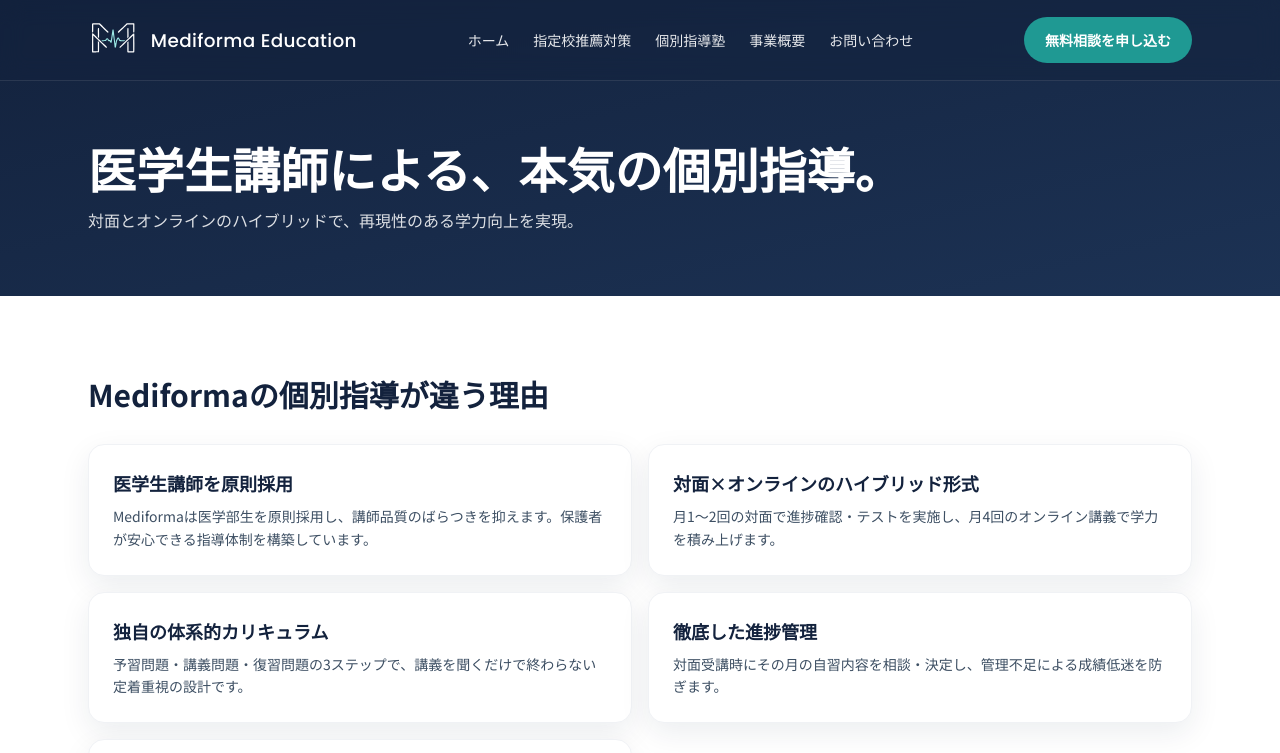
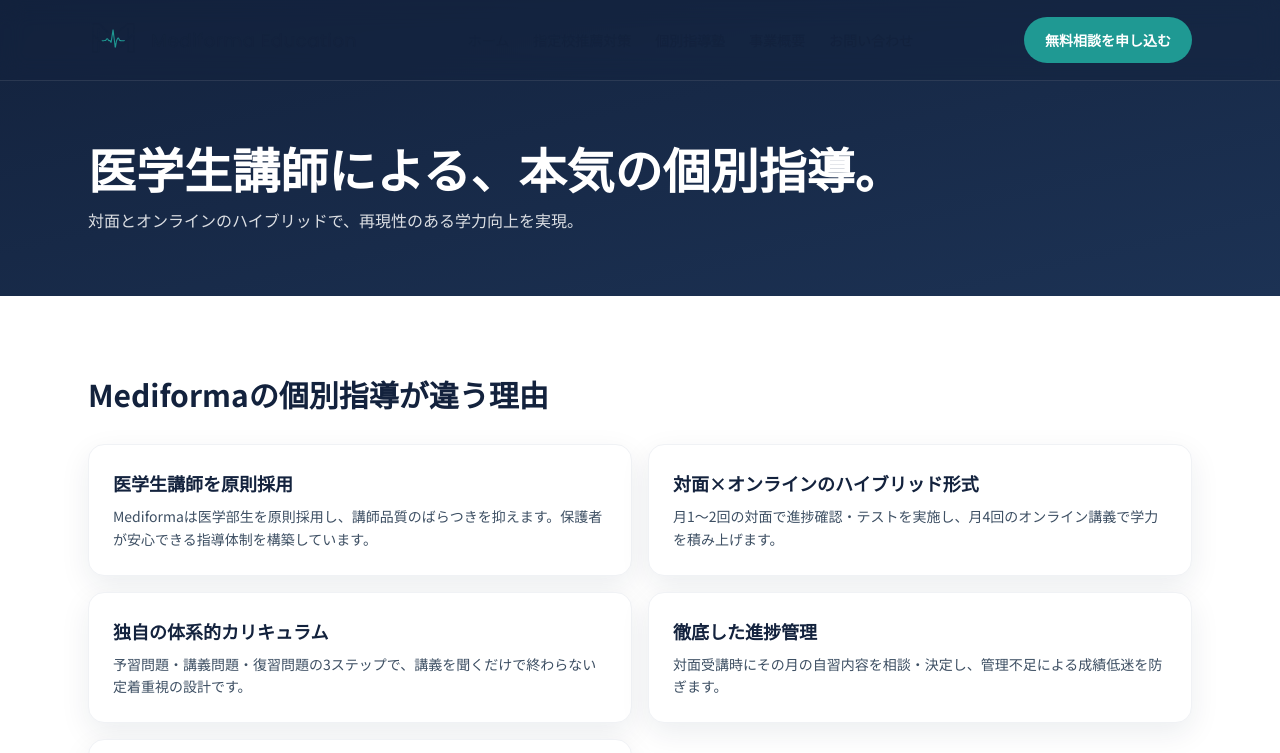
Before and after one commit to kentaro23/mediforma-education, a Next.js app: page /kobetsu in a window 1280 px wide. Shown: the top 753 px of the page. Built offline with nearby package versions, Linux system fonts and the light colour scheme.

Commit message:
Use solid header on non-home pages to avoid frosted look

```diff
--- a/src/components/layout/Header.tsx
+++ b/src/components/layout/Header.tsx
@@ -2,6 +2,7 @@
 
 import { useEffect, useState } from "react";
 import Link from "next/link";
+import { usePathname } from "next/navigation";
 import clsx from "clsx";
 import { Brand } from "@/components/layout/Brand";
 import { MobileMenu } from "@/components/layout/MobileMenu";
@@ -10,9 +11,10 @@
 import { uiText } from "@/lib/ui-text";
 
 export function Header() {
+  const pathname = usePathname();
   const [isOpen, setIsOpen] = useState(false);
   const [scrolled, setScrolled] = useState(false);
-  const isTop = !scrolled;
+  const isTop = pathname === "/" && !scrolled;
 
   useEffect(() => {
     const onScroll = () => setScrolled(window.scrollY > 8);
```
